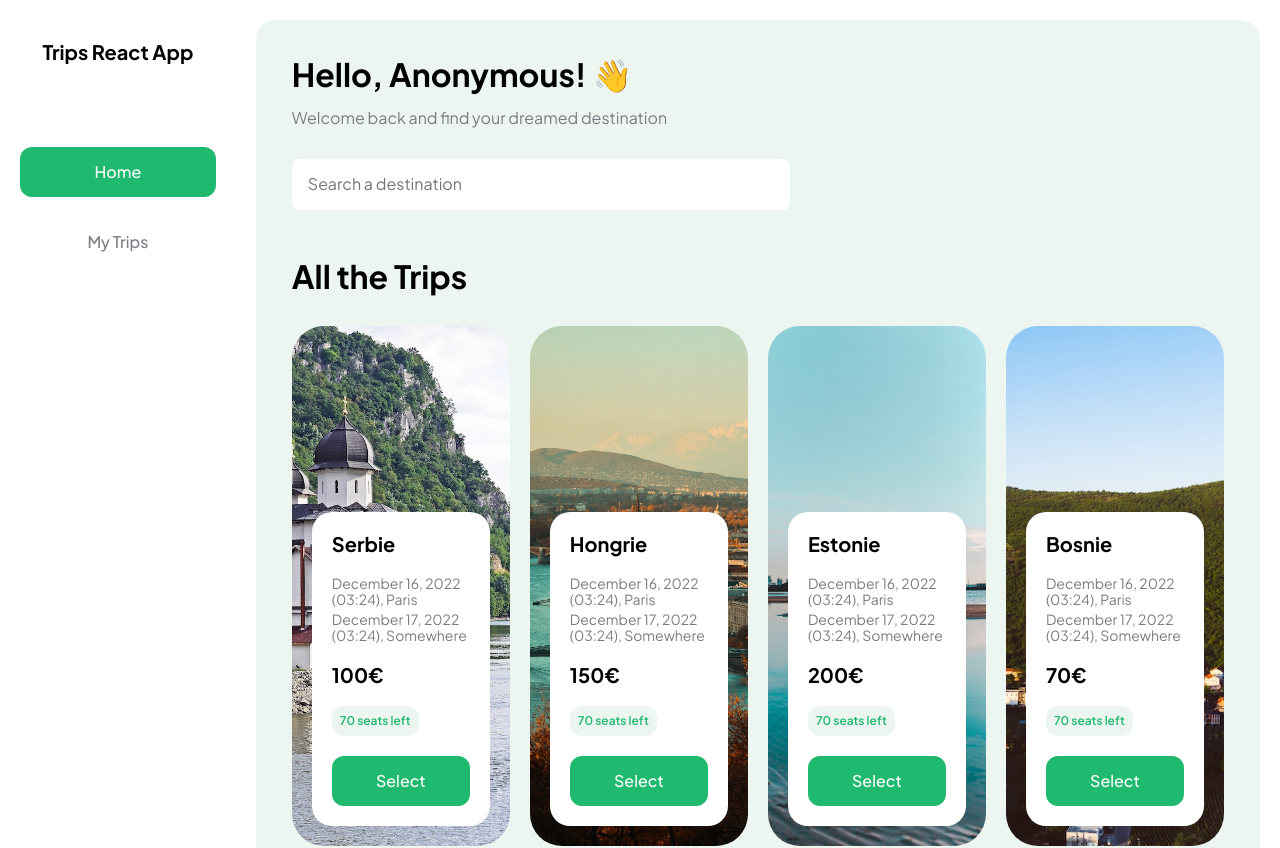
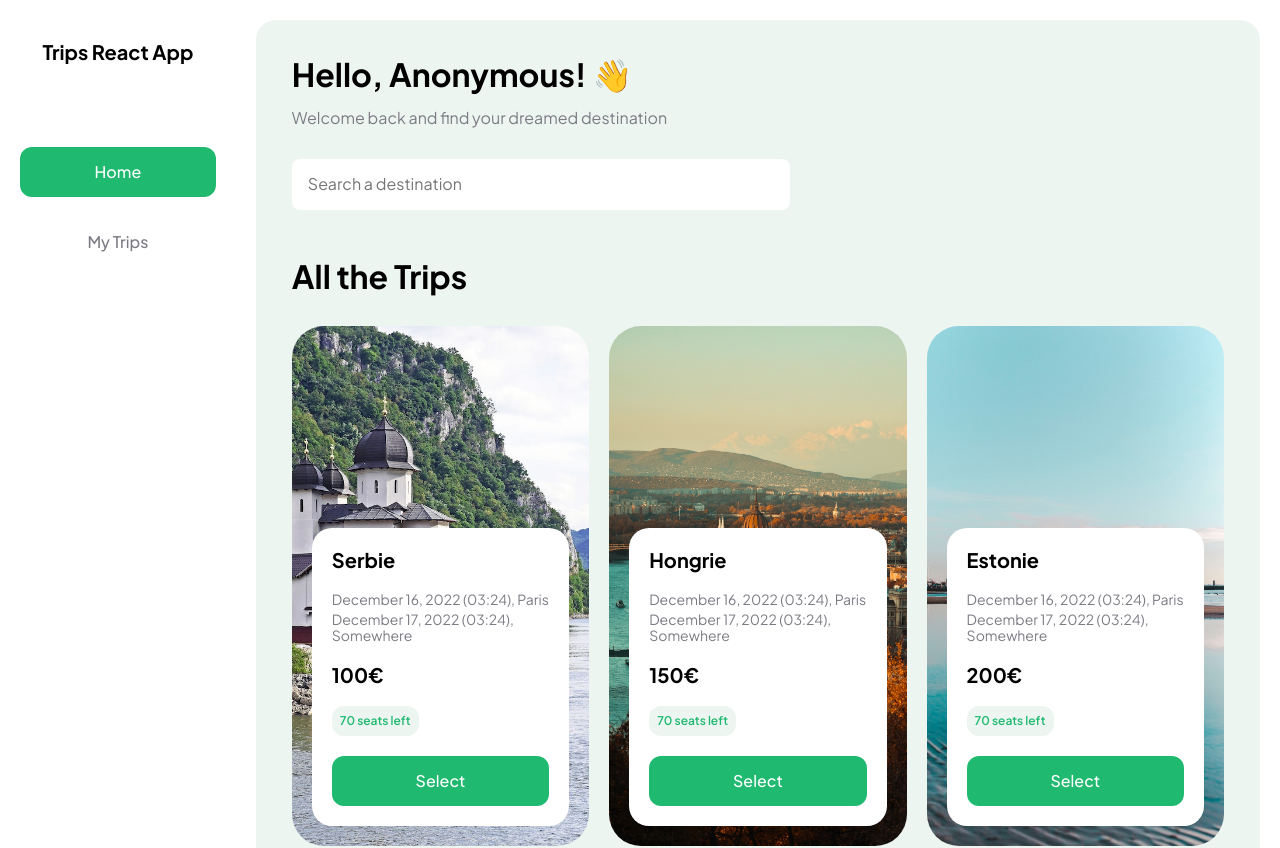
Before and after one commit to P4tt4te/trips-app, a React (Create React App) app: page / in a window 1280 px wide. Shown: the top 848 px of the page. Built offline with nearby package versions, Linux system fonts and the light colour scheme.

Commit message:
feat(components): change grid-template-columns

```diff
--- a/src/components/TripCard/TripCard.jsx
+++ b/src/components/TripCard/TripCard.jsx
@@ -10,7 +10,7 @@ const TripCardTitle = styled.h1`
 `;
 
 const TripCardContainer = styled.div`
-  grid-column: auto / span 1;
+  grid-column: auto / span 2;
   display: flex;
   align-items: flex-end;
   height: 48rem;
@@ -26,6 +26,7 @@ const TripCardMeta = styled.div`
   padding: 2rem;
   border-radius: 2rem;
   background-color: ${(props) => props.theme.colors.white};
+  width: 100%;
 `;
 
 const TripCardDetails = styled.span`
--- a/src/components/TripCardList/TripCardList.jsx
+++ b/src/components/TripCardList/TripCardList.jsx
@@ -10,7 +10,7 @@ const TripCardListTitle = styled.h1`
 
 const TripCardWrapper = styled.div`
   display: grid;
-  grid-template-columns: repeat(4, 1fr);
+  grid-template-columns: repeat(6, 1fr);
   column-gap: 2rem;
   row-gap: 2rem;
 `;
```
